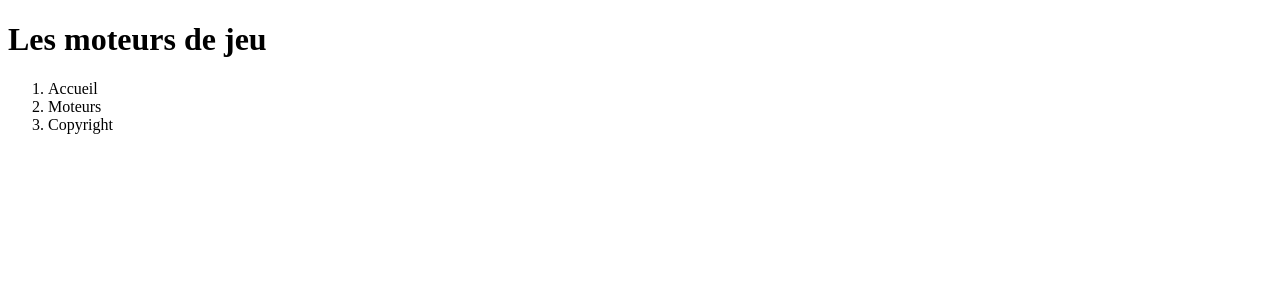
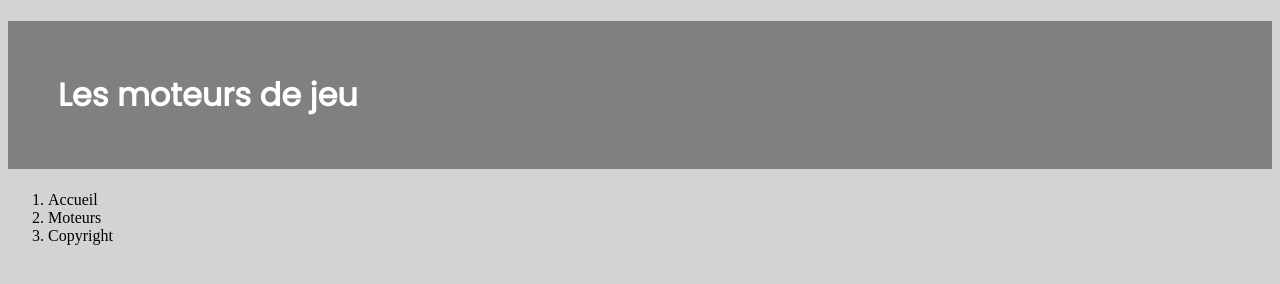
Before and after one commit to ahmadaminehamdaoui/ahmadaminehamdaoui.github.io, a plain HTML site: page index.html in a window 1280 px wide. Drawn offline with Linux system fonts and the light colour scheme.

Commit message:
Update index.html

```diff
--- a/index.html
+++ b/index.html
@@ -9,7 +9,7 @@ and open the template in the editor.
         <title>TODO supply a title</title>
         <meta charset="UTF-8">
         <meta name="viewport" content="width=device-width, initial-scale=1.0">
-        <link href="CSS.css" rel="stylesheet" type="text/css"/>
+        <link href="style.css" rel="stylesheet" type="text/css"/>
         <link rel="stylesheet" href="">
     </head>
     <body>
```
